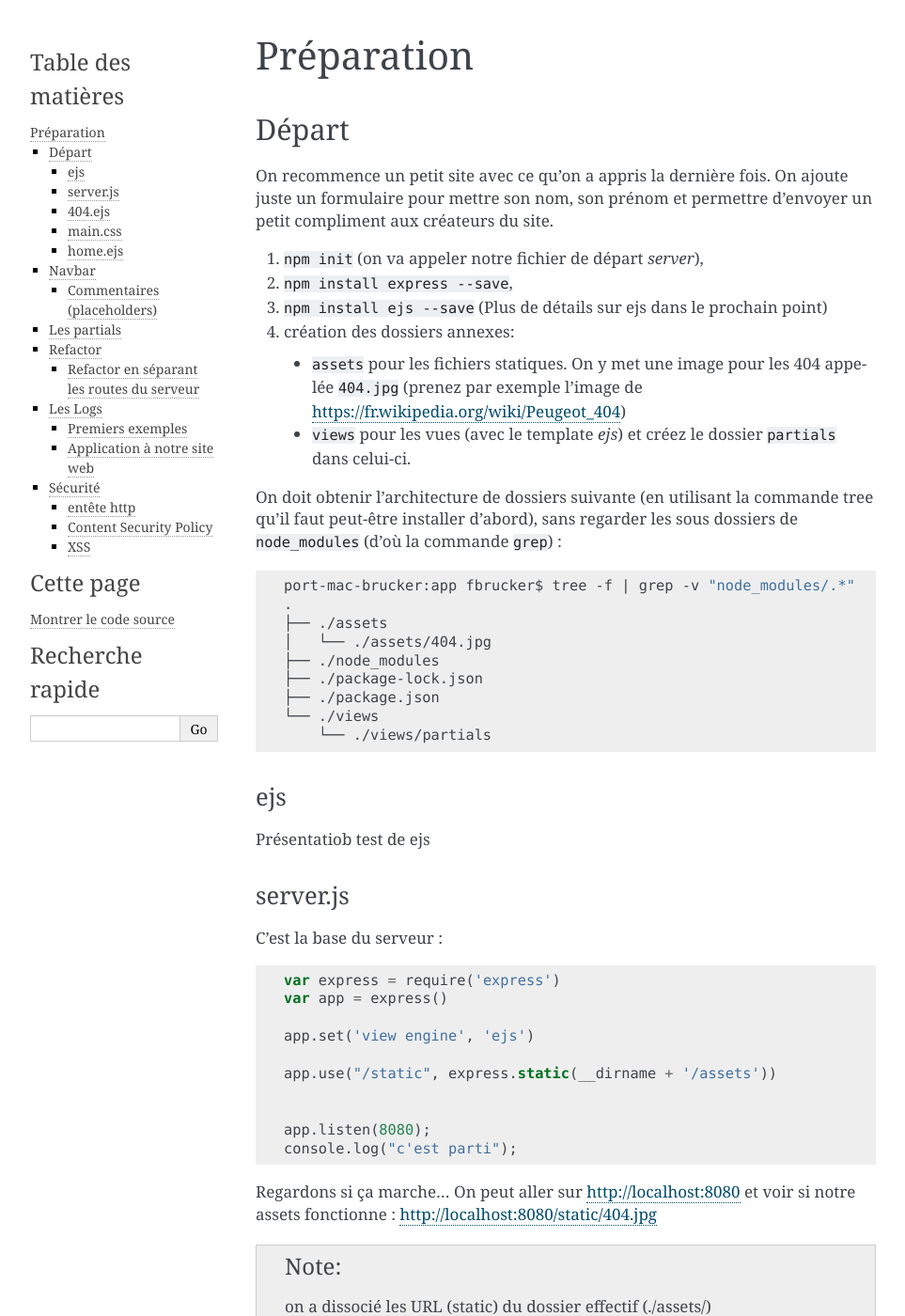
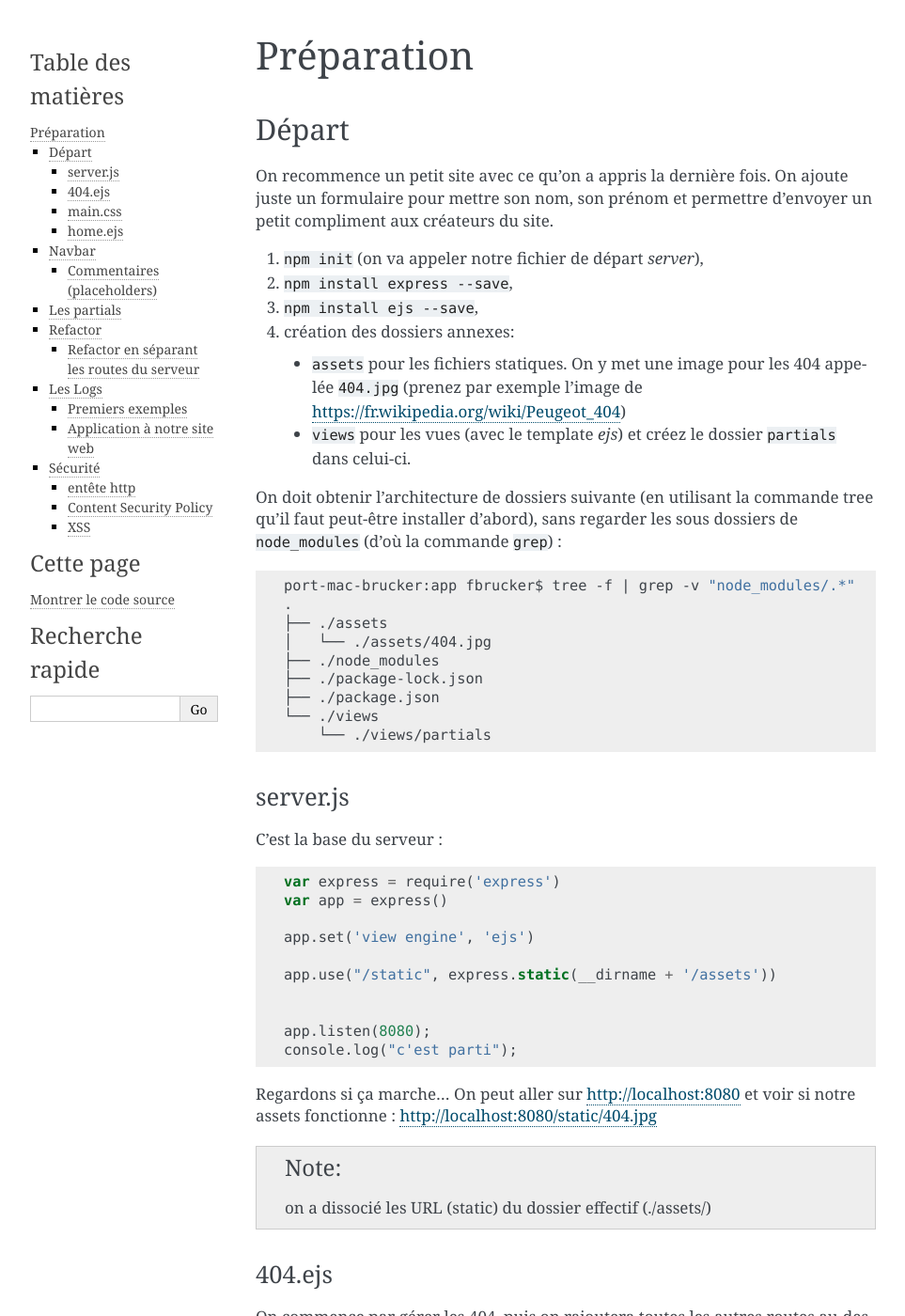
Before and after one commit to FrancoisBrucker/web_serveur, a Sphinx documentation site: the page built from source/cours_3_1_1_preparation.rst, in a window 1280 px wide and 1400 px high. Shown: the whole window at 94% size, without its empty margins (148-1111 px from the left). Built offline with Sphinx 7.4.7, drawn with Linux system fonts in a browser that asks for light colours.

Commit message:
Suppression de texte inutile

```diff
--- a/source/cours_3_1_1_preparation.rst
+++ b/source/cours_3_1_1_preparation.rst
@@ -10,7 +10,7 @@ On recommence un petit site avec ce qu'on a appris la dernière fois. On ajoute
 
 #. :code:`npm init` (on va appeler notre fichier de départ *server*),
 #. :code:`npm install express --save`,
-#. :code:`npm install ejs --save` (Plus de détails sur ejs dans le prochain point)
+#. :code:`npm install ejs --save`,
 #. création des dossiers annexes:
 
   * :file:`assets` pour les fichiers statiques. On y met une image pour les 404 appelée :file:`404.jpg` (prenez par exemple l'image de `<https://fr.wikipedia.org/wiki/Peugeot_404>`_)
@@ -30,12 +30,6 @@ On doit obtenir l'architecture de dossiers suivante (en utilisant la commande tr
   ├── ./package.json
   └── ./views
       └── ./views/partials
-
-
-ejs
-^^^^^^^^^
-
-Présentatiob test de ejs
 
 server.js
 ^^^^^^^^^
```
